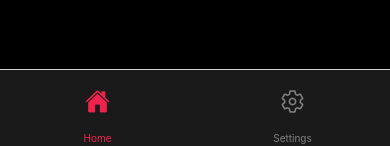
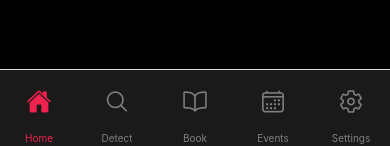
Before and after one commit to Essu-man/MedCanDetect, a React Native app: screen /AppNavigator in a window 390 px wide. Shown: the part 695-841 px from the top of the page. Built offline with nearby package versions, Linux system fonts and the light colour scheme.

Commit message:
small changes

```diff
--- /dev/null
+++ b/Src/Components/Book.js
@@ -0,0 +1,36 @@
+import React from 'react';
+import { SafeAreaView, StyleSheet, Text, View } from 'react-native';
+
+const Book = () => {
+  return (
+    <SafeAreaView style={styles.container}>
+      <View style={styles.content}>
+        <Text style={styles.title}>Book Screen</Text>
+        <Text style={styles.description}>This is the Book screen where users can book resources or services.</Text>
+      </View>
+    </SafeAreaView>
+  );
+};
+
+const styles = StyleSheet.create({
+  container: {
+    flex: 1,
+    backgroundColor: '#fff',
+    justifyContent: 'center',
+    alignItems: 'center',
+  },
+  content: {
+    alignItems: 'center',
+  },
+  title: {
+    fontSize: 24,
+    fontWeight: 'bold',
+    marginBottom: 10,
+  },
+  description: {
+    fontSize: 16,
+    color: '#666',
+  },
+});
+
+export default Book;
--- /dev/null
+++ b/Src/Components/Detect.js
@@ -0,0 +1,36 @@
+import React from 'react';
+import { SafeAreaView, StyleSheet, Text, View } from 'react-native';
+
+const Detect = () => {
+  return (
+    <SafeAreaView style={styles.container}>
+      <View style={styles.content}>
+        <Text style={styles.title}>Detect Screen</Text>
+        <Text style={styles.description}>This is the Detect screen for finding or scanning something.</Text>
+      </View>
+    </SafeAreaView>
+  );
+};
+
+const styles = StyleSheet.create({
+  container: {
+    flex: 1,
+    backgroundColor: '#fff',
+    justifyContent: 'center',
+    alignItems: 'center',
+  },
+  content: {
+    alignItems: 'center',
+  },
+  title: {
+    fontSize: 24,
+    fontWeight: 'bold',
+    marginBottom: 10,
+  },
+  description: {
+    fontSize: 16,
+    color: '#666',
+  },
+});
+
+export default Detect;
--- /dev/null
+++ b/Src/Components/Events.js
@@ -0,0 +1,36 @@
+import React from 'react';
+import { SafeAreaView, StyleSheet, Text, View } from 'react-native';
+
+const Events = () => {
+  return (
+    <SafeAreaView style={styles.container}>
+      <View style={styles.content}>
+        <Text style={styles.title}>Events Screen</Text>
+        <Text style={styles.description}>This is the Events screen where users can view upcoming events.</Text>
+      </View>
+    </SafeAreaView>
+  );
+};
+
+const styles = StyleSheet.create({
+  container: {
+    flex: 1,
+    backgroundColor: '#fff',
+    justifyContent: 'center',
+    alignItems: 'center',
+  },
+  content: {
+    alignItems: 'center',
+  },
+  title: {
+    fontSize: 24,
+    fontWeight: 'bold',
+    marginBottom: 10,
+  },
+  description: {
+    fontSize: 16,
+    color: '#666',
+  },
+});
+
+export default Events;
--- a/Src/Navigation/AppNavigator.js
+++ b/Src/Navigation/AppNavigator.js
@@ -2,6 +2,9 @@ import { Ionicons } from '@expo/vector-icons';
 import { createBottomTabNavigator } from '@react-navigation/bottom-tabs';
 import { createStackNavigator } from '@react-navigation/stack';
 import React from 'react';
+import Book from '../Components/Book';
+import Detect from '../Components/Detect';
+import Events from '../Components/Events';
 import Settings from '../Components/Settings';
 import Home from '../Home';
 
@@ -19,6 +22,15 @@ const TabNavigator = () => {
             case 'Home':
               iconName = focused ? 'home' : 'home-outline';
               break;
+            case 'Detect':
+              iconName = focused ? 'search' : 'search-outline';
+              break;
+            case 'Book':
+              iconName = focused ? 'book' : 'book-outline';
+              break;
+            case 'Events':
+              iconName = focused ? 'calendar' : 'calendar-outline';
+              break;
             case 'Settings':
               iconName = focused ? 'settings' : 'settings-outline';
               break;
@@ -31,7 +43,7 @@ const TabNavigator = () => {
         tabBarActiveTintColor: '#F0224E',
         tabBarInactiveTintColor: 'gray',
         tabBarStyle: {
-          backgroundColor: '#1a1a1a', // Shade of black
+          backgroundColor: '#1a1a1a',
           paddingBottom: 5,
           height: 80,
           borderTopLeftRadius: 0,
@@ -41,6 +53,9 @@ const TabNavigator = () => {
       })}
     >
       <Tab.Screen name="Home" component={Home} />
+      <Tab.Screen name="Detect" component={Detect} />
+      <Tab.Screen name="Book" component={Book} />
+      <Tab.Screen name="Events" component={Events} />
       <Tab.Screen name="Settings" component={Settings} />
     </Tab.Navigator>
   );
```
Also changed, not shown: 1 other file (tests, documents, lock files or other folders).
